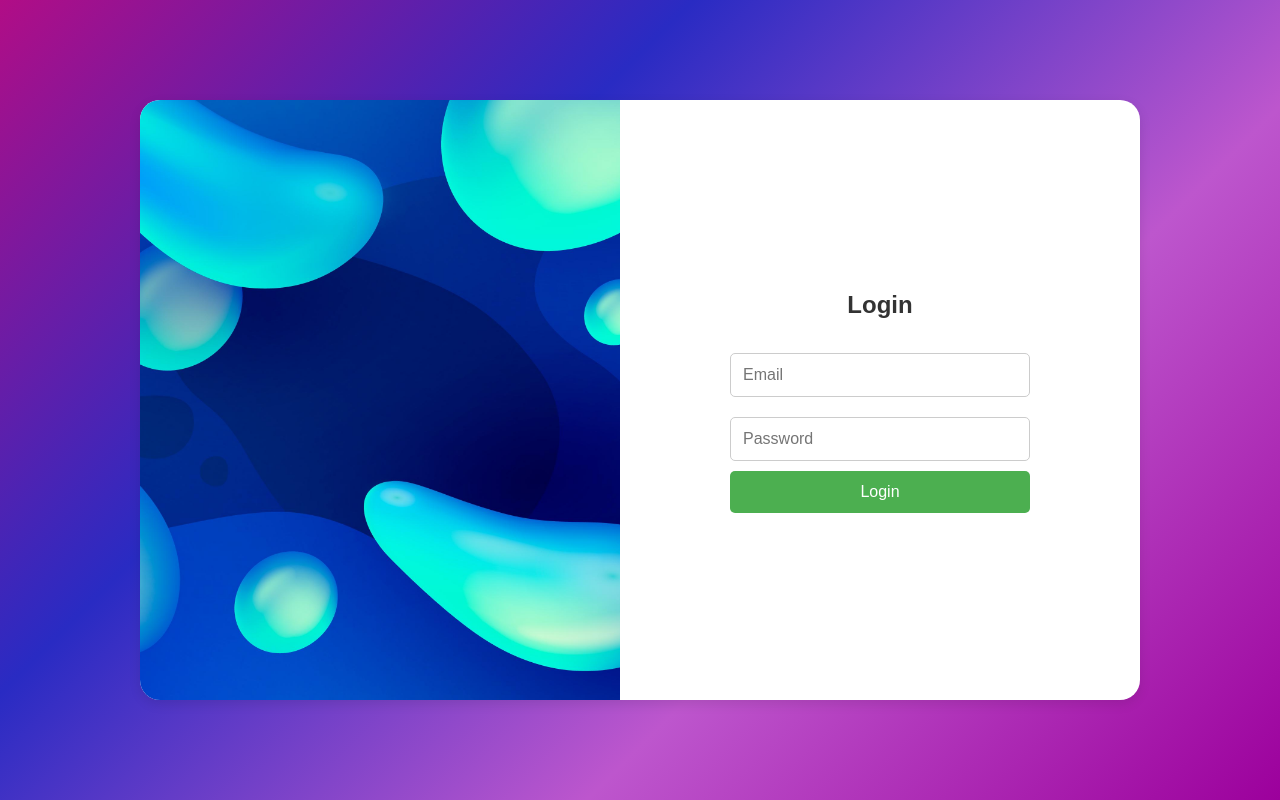
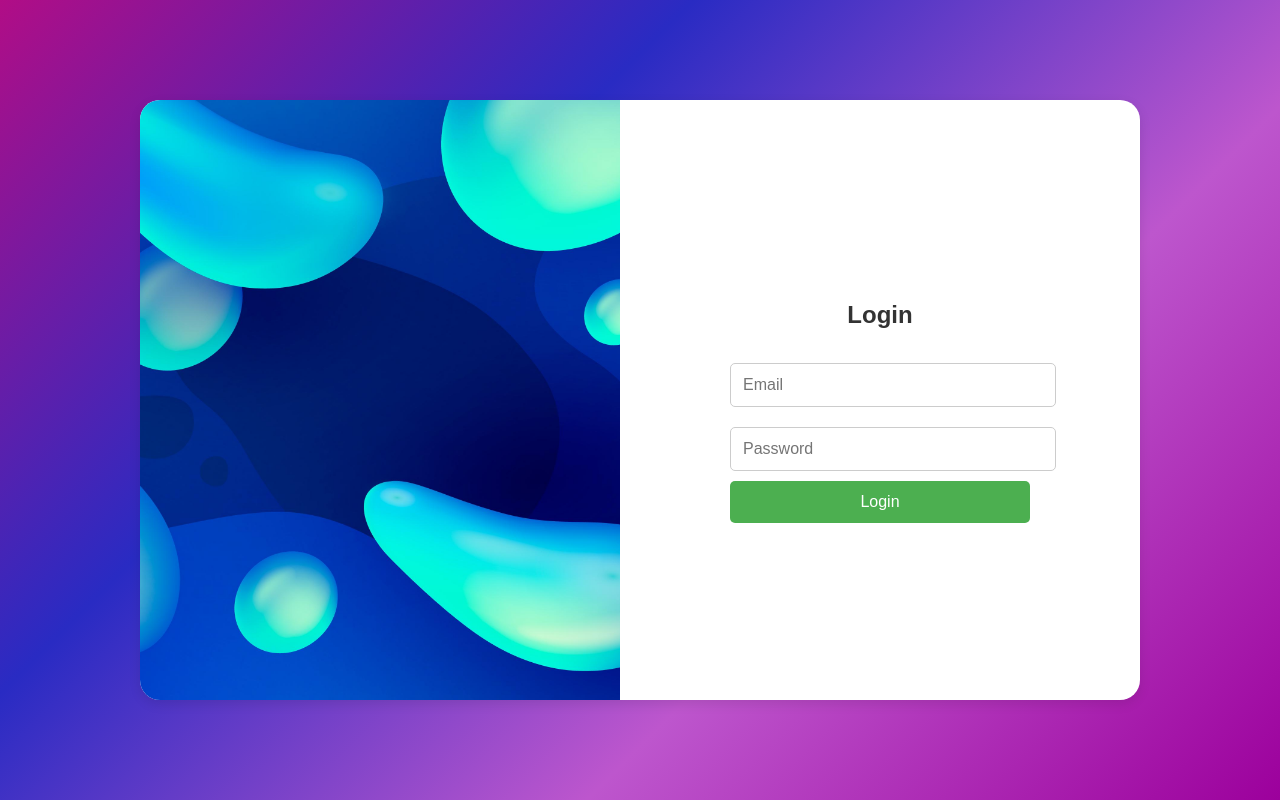
Before and after one commit to SLIIT-24-25J-047-Research/INTERVIEW-PROCESSING-SYSTEM, a React (Vite) app in the folder frontend/AIPT/: page /login in a window 1280 px wide. Built offline with nearby package versions, Linux system fonts and the light colour scheme.

Commit message:
Update CandidateHome.css

```diff
--- a/frontend/AIPT/src/pages/Styles/CandidateHome.css
+++ b/frontend/AIPT/src/pages/Styles/CandidateHome.css
@@ -1,9 +1,4 @@
 /* Global Reset */
-* {
-    margin: 0;
-    padding: 0;
-    box-sizing: border-box;
-}
 
 body {
     font-family: 'Arial', sans-serif, 'Poppins';
@@ -19,9 +14,7 @@ body {
     justify-content: center;
     align-items: center;
     width: 100%;
-    /* Ensure it takes full width */
     min-height: 100vh;
-    /* Full height of the viewport */
     font-family: Arial, sans-serif;
     background-color: #f0f4f8;
     position: relative;
```
